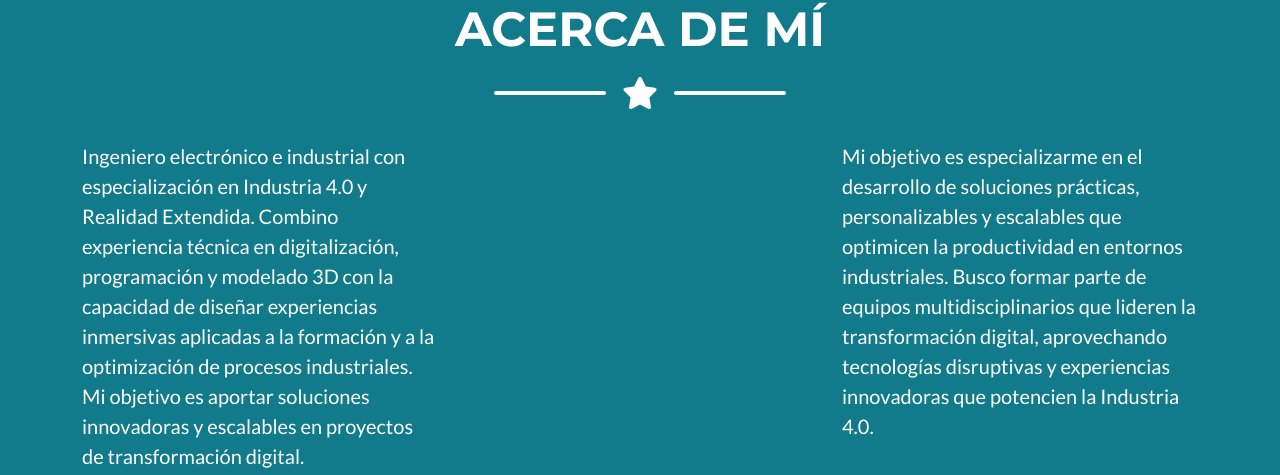
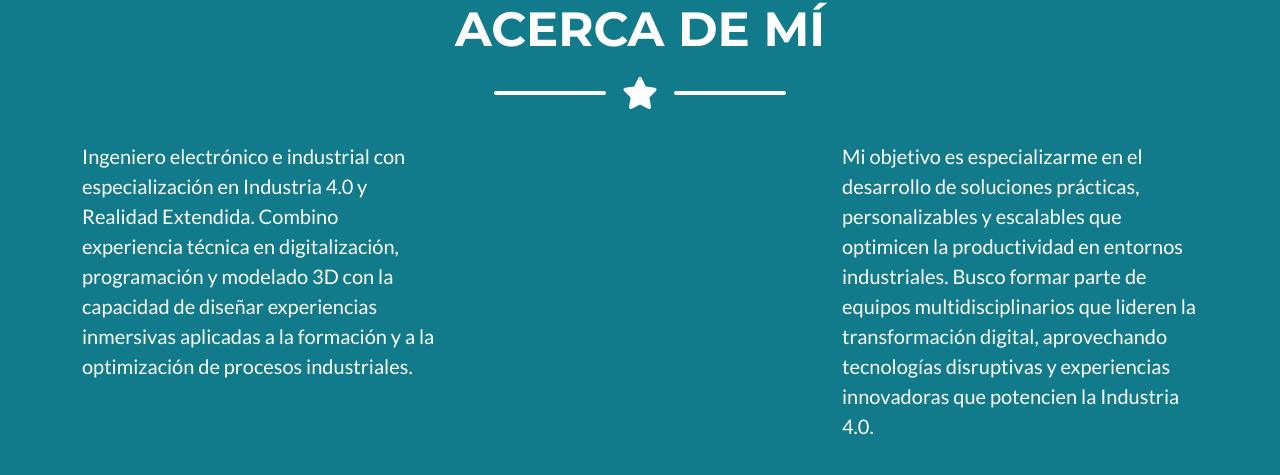
Before and after one commit to DaniiBervel/DanielBervel.github.io, a plain HTML site: page index.html in a window 1280 px wide. Shown: the part 2120-2595 px from the top of the page. Drawn offline with nearby package versions, Linux system fonts and the light colour scheme.

Commit message:
Update index.html

```diff
--- a/index.html
+++ b/index.html
@@ -200,7 +200,7 @@
                 </div>
                 <!-- About Section Content-->
                 <div class="row">
-                    <div class="col-lg-4 me-auto"><p class="lead">Ingeniero electrónico e industrial con especialización en Industria 4.0 y Realidad Extendida. Combino experiencia técnica en digitalización, programación y modelado 3D con la capacidad de diseñar experiencias inmersivas aplicadas a la formación y a la optimización de procesos industriales. Mi objetivo es aportar soluciones innovadoras y escalables en proyectos de transformación digital.</div>
+                    <div class="col-lg-4 me-auto"><p class="lead">Ingeniero electrónico e industrial con especialización en Industria 4.0 y Realidad Extendida. Combino experiencia técnica en digitalización, programación y modelado 3D con la capacidad de diseñar experiencias inmersivas aplicadas a la formación y a la optimización de procesos industriales.</div>
                     <div class="col-lg-4 ms-auto"><p class="lead">Mi objetivo es especializarme en el desarrollo de soluciones prácticas, personalizables y escalables que optimicen la productividad en entornos industriales. Busco formar parte de equipos multidisciplinarios que lideren la transformación digital, aprovechando tecnologías disruptivas y experiencias innovadoras que potencien la Industria 4.0.</p></div>
                 </div>
                 <!-- About Section Button-->
```
